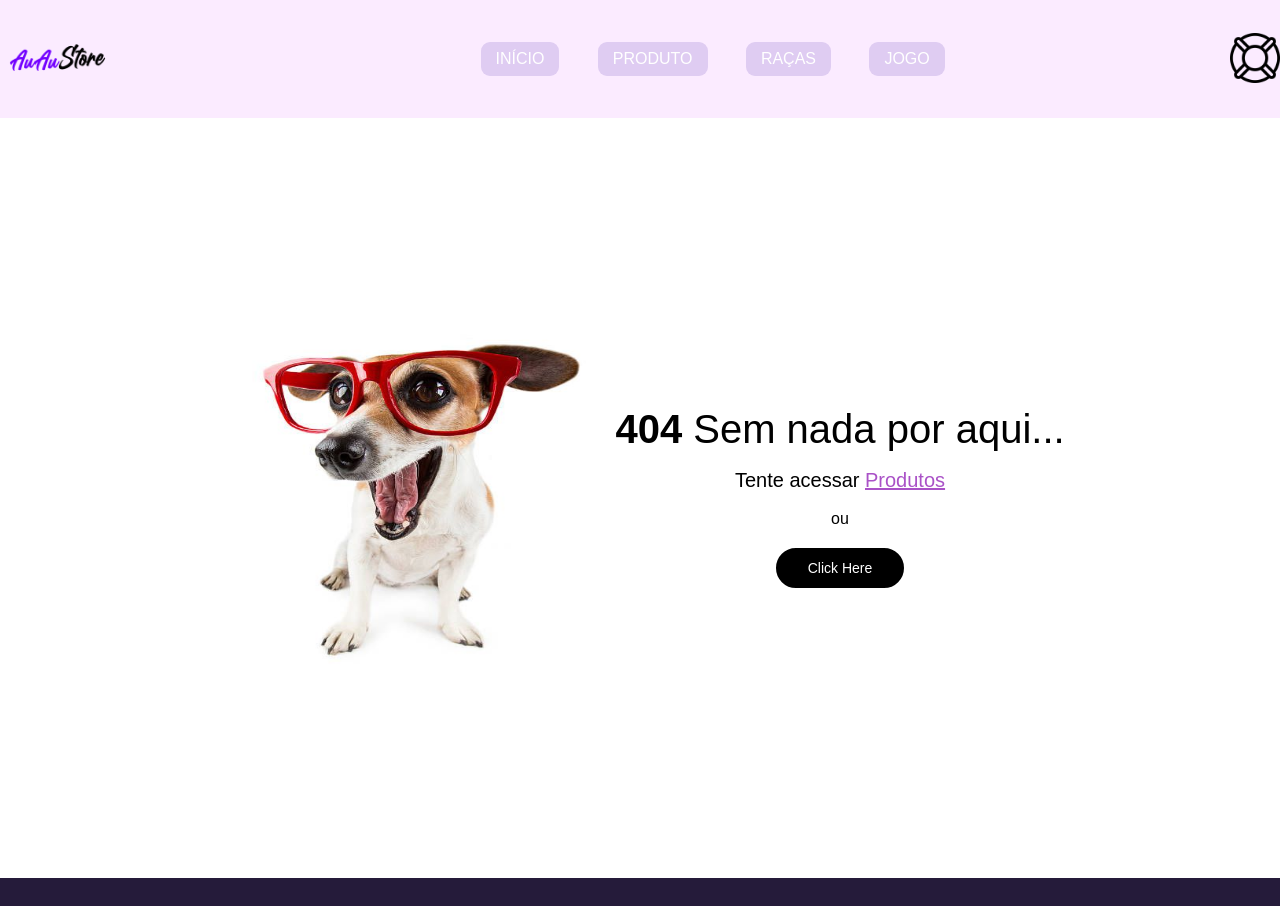
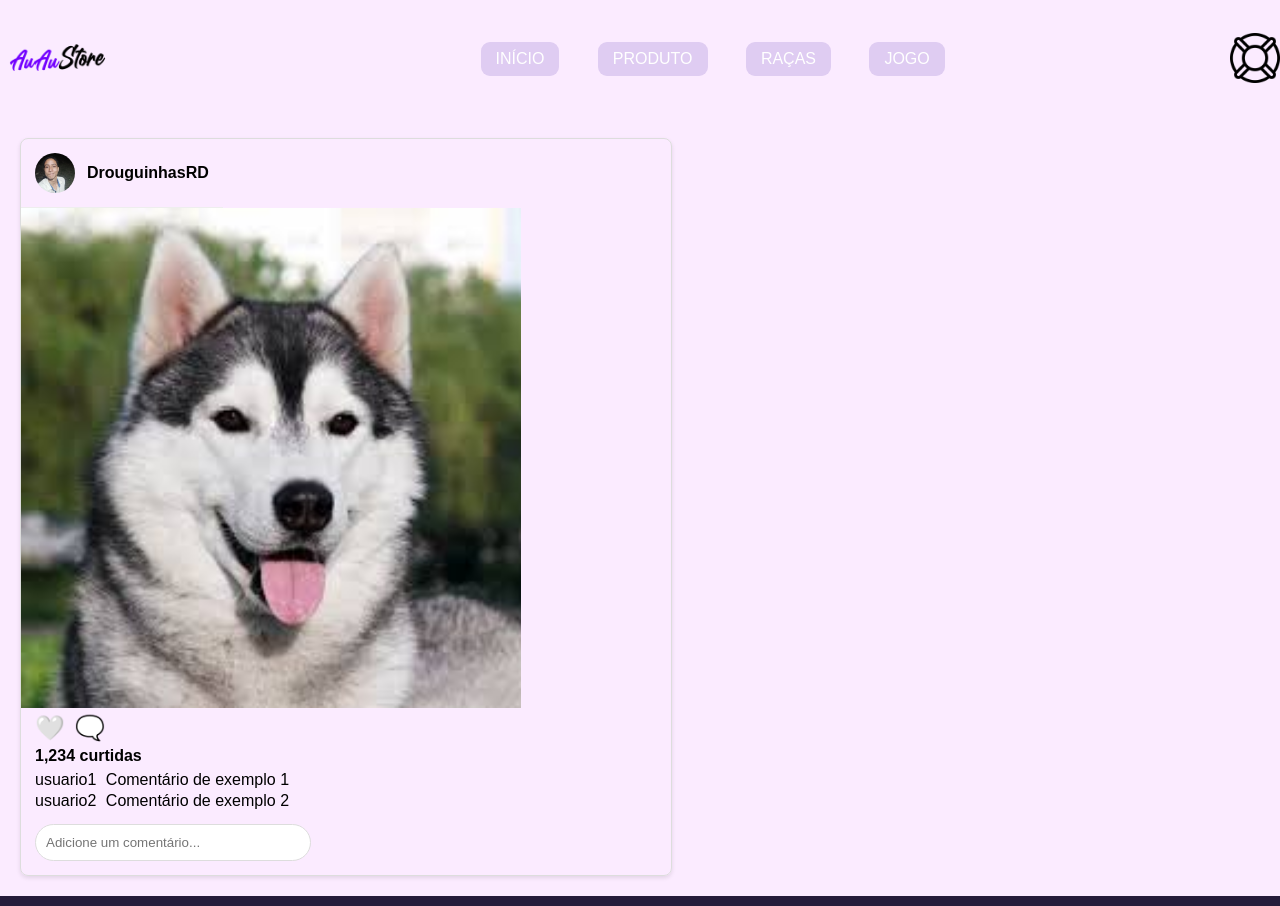
Before and after one commit to Douglas10009/AuauStore-Angular, an Angular app: page /redes-sociais in a window 1280 px wide. Before the commit this address had no page. Shown: the top 906 px of the page. Built offline with nearby package versions, Linux system fonts and the light colour scheme.

Commit message:
feat: Redes Sociais

```diff
--- a/src/app/components/footer/footer.component.html
+++ b/src/app/components/footer/footer.component.html
@@ -1,7 +1,7 @@
 <div class="footer-container">
 
   <div class="button-group left">
-    <button routerLink="/products">Produtos</button>
+    <button routerLink="/produtos">Produtos</button>
     <button routerLink="/adocao">Adoção</button>
     <button routerLink="/cemiterio">Cemitério</button>
   </div>
@@ -13,7 +13,7 @@
   <div class="button-group right">
     <button routerLink="/carteirinha">Carteirinha</button>
     <button routerLink="/jogo">Jogo</button>
-    <button routerLink="/rede-social">Rede Social</button>
+    <button routerLink="/redes-sociais">Redes Sociais</button>
   </div>
 </div>
 
--- /dev/null
+++ b/src/app/pages/social-medias/social-medias.component.html
@@ -0,0 +1,30 @@
+<app-header/>
+
+<div class="card">
+  <div class="user-info">
+    <img src="./assets/drougas.jpg" alt="User Photo" class="user-photo" />
+    <span class="user-name">DrouguinhasRD</span>
+  </div>
+
+  <div class="post-image">
+    <img src="./assets/husky.jpg" alt="Post Image" />
+  </div>
+
+  <div class="post-actions">
+    <span class="like-btn" onclick="likePost()">🤍</span>
+    <span class="comment-btn" onclick="toggleComments()">🗨️</span>
+  </div>
+
+  <div class="likes-count">
+    <span>1,234 curtidas</span>
+  </div>
+
+  <div class="comments-section" id="comments">
+    <div class="comment"><strong>usuario1</strong> Comentário de exemplo 1</div>
+    <div class="comment"><strong>usuario2</strong> Comentário de exemplo 2</div>
+    <input type="text" placeholder="Adicione um comentário..." />
+  </div>
+
+</div>
+
+<app-footer/>
--- /dev/null
+++ b/src/app/pages/social-medias/social-medias.component.scss
@@ -0,0 +1,97 @@
+// * {
+//   margin: 0;
+//   padding: 0;
+//   box-sizing: border-box;
+//   background-color: rgb(238, 230, 255);
+// }
+
+
+
+img {
+  width: 500px;
+  height: 500px;
+}
+
+.card {
+  border: 1px solid #ddd;
+  border-radius: 8px;
+  width: 650px;
+  margin: 20px;
+
+  /* Centralização */
+  // position: absolute;
+  // top: 50%;
+  // left: 50%;
+  // transform: translate(-50%, -50%);
+
+  display: flex;
+  align-items: baseline;
+  flex-direction: column;
+
+  box-shadow: 0 2px 4px rgba(0, 0, 0, 0.1);
+  overflow: hidden;
+
+}
+
+.user-info {
+  display: flex;
+  align-items: center;
+  padding: 14px;
+  border-bottom: 1px solid #eee;
+}
+
+.user-photo {
+  border-radius: 50%;
+  width: 40px;
+  height: 40px;
+  margin-right: 12px;
+}
+
+.user-name {
+  font-weight: bold;
+  font-size: 16px;
+}
+
+.post-image img {
+  width: 100%;
+  display: block;
+}
+
+.post-actions {
+  display: flex;
+  align-items: center;
+  padding: 8px 14px;
+}
+
+.post-actions span {
+  cursor: pointer;
+  font-size: 24px;
+  margin-right: 10px;
+}
+
+.likes-count {
+  padding: 0 14px;
+  font-weight: bold;
+  margin-bottom: 8px;
+}
+
+.comments-section {
+  padding: 0 14px 14px 14px;
+  display: block;
+}
+
+.comments-section input {
+  width: 100%;
+  padding: 10px;
+  border-radius: 20px;
+  border: 1px solid #ddd;
+  margin-top: 10px;
+}
+
+.comment {
+  margin-bottom: 5px;
+}
+
+.comment strong {
+  margin-right: 5px;
+}
```
Also changed, not shown: src/app/app.routes.ts (+6 -1 lines), src/app/pages/social-medias/social-medias.component.ts (added, +14 -0 lines), src/assets/drougas.jpg (added), src/assets/husky.jpg (added).
